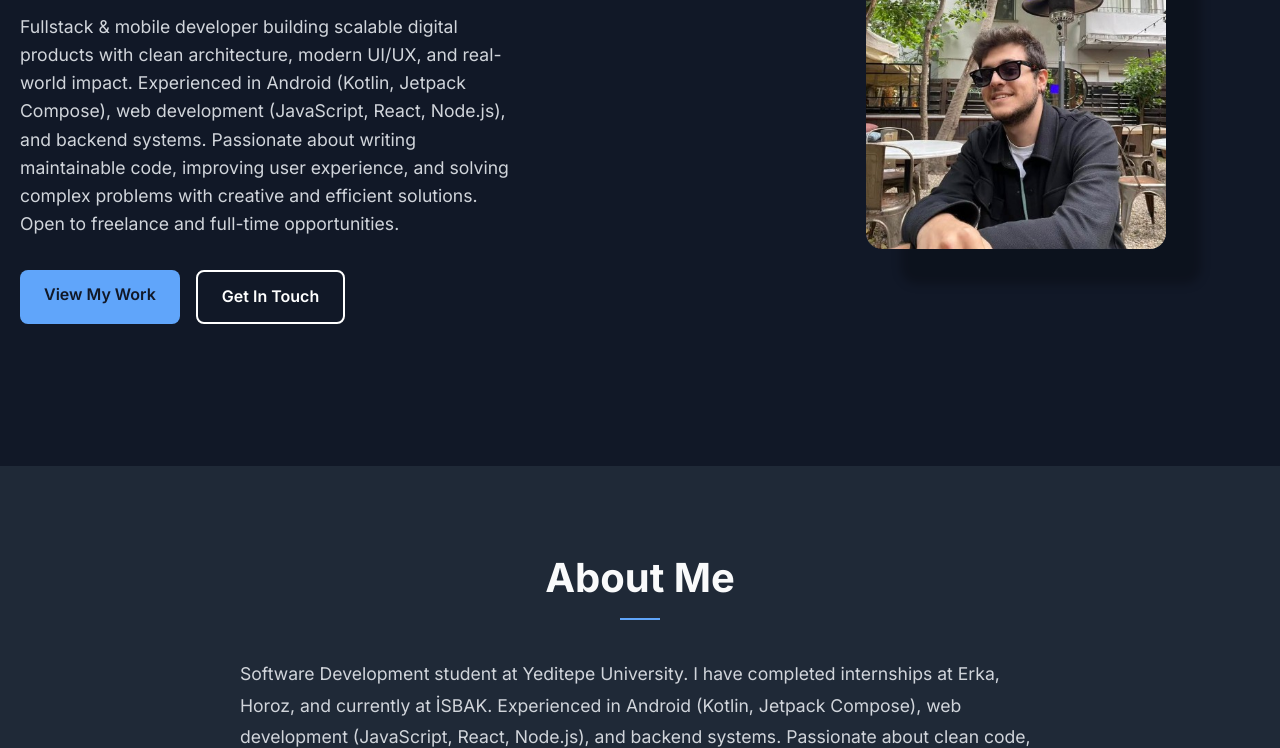
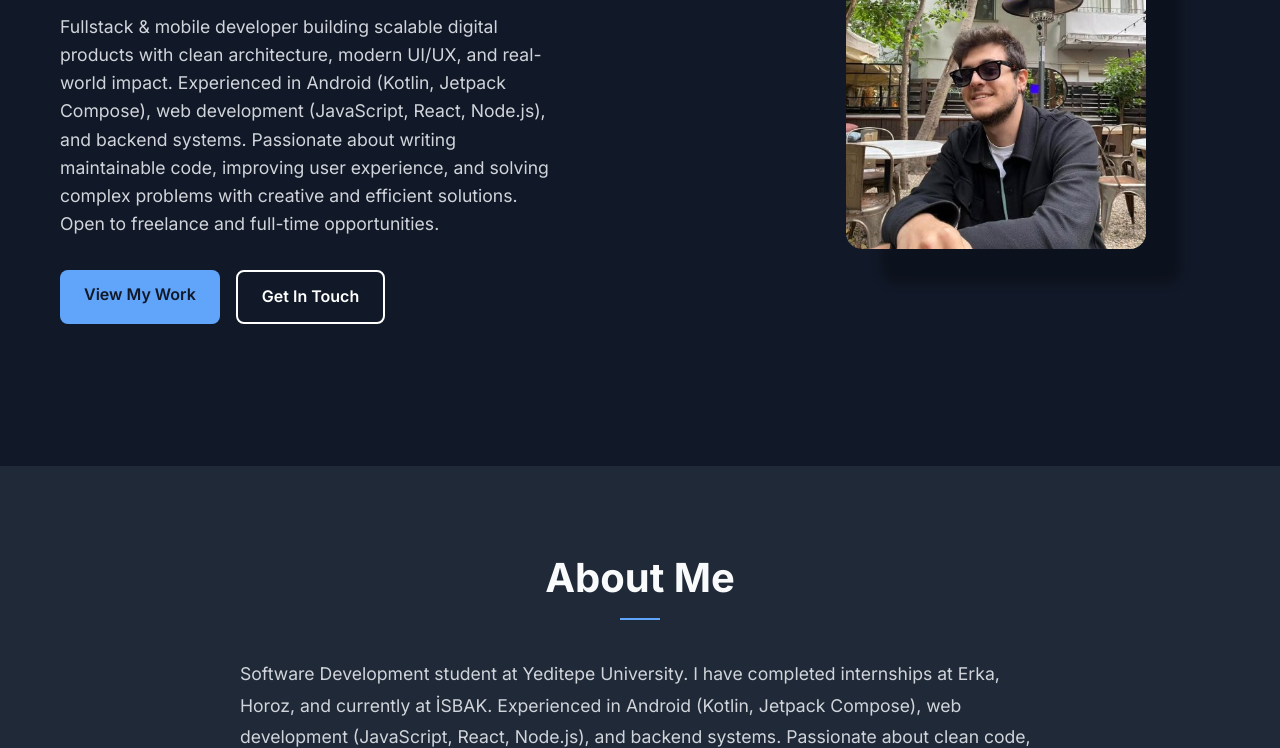
Before and after one commit to yusufcankurtulan/Portfolio-Web-Site, a plain HTML site: page index.html in a window 1280 px wide. Shown: the part 334-1082 px from the top of the page. Drawn offline with Linux system fonts and the light colour scheme.

```diff
--- a/styles.css
+++ b/styles.css
@@ -115,7 +115,7 @@
 }
 
 .hero-container {
-    max-width: 2000px;
+    max-width: 1200px;
     margin: 0 auto;
     padding: 0 20px;
     display: grid;
```
